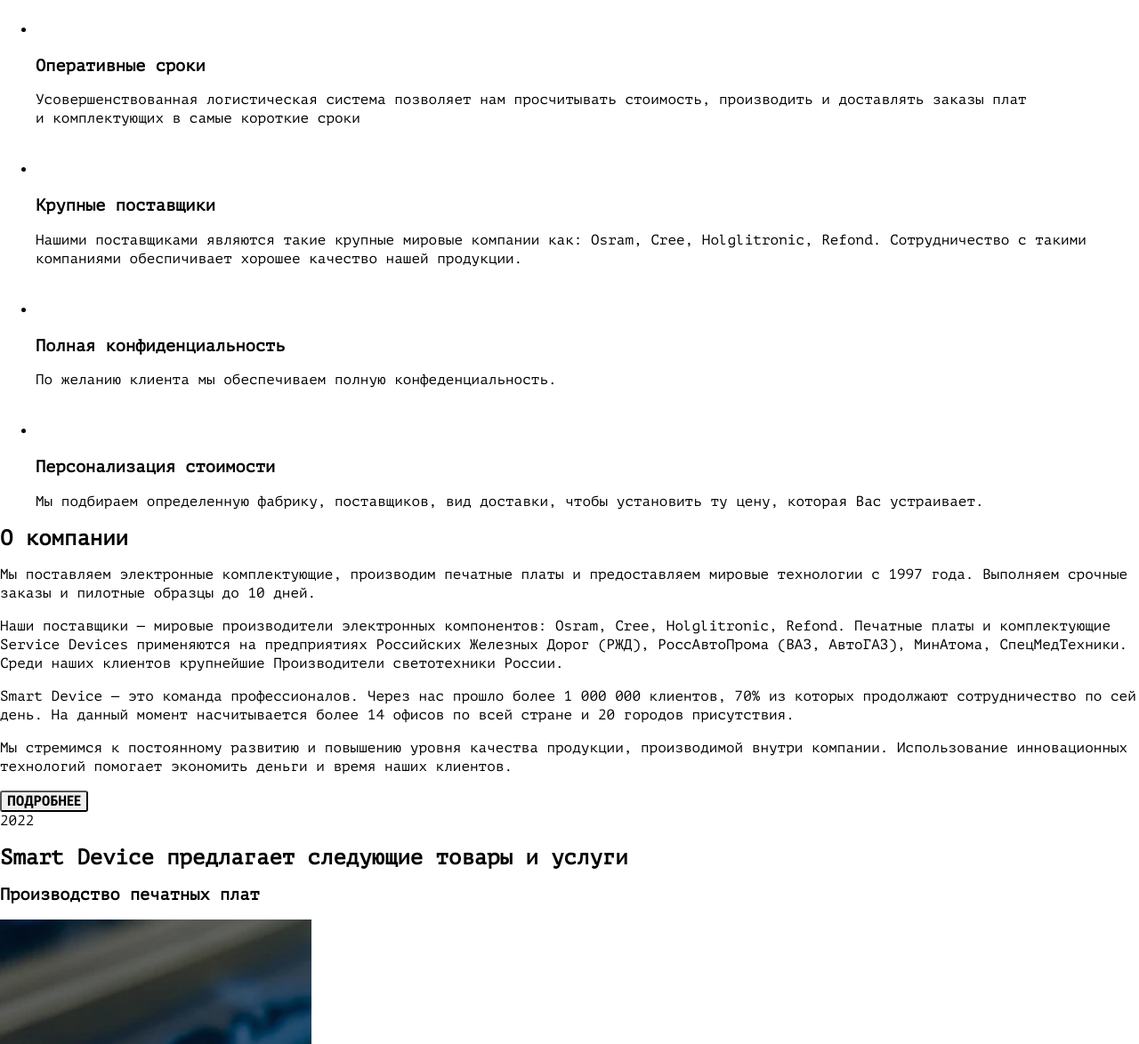
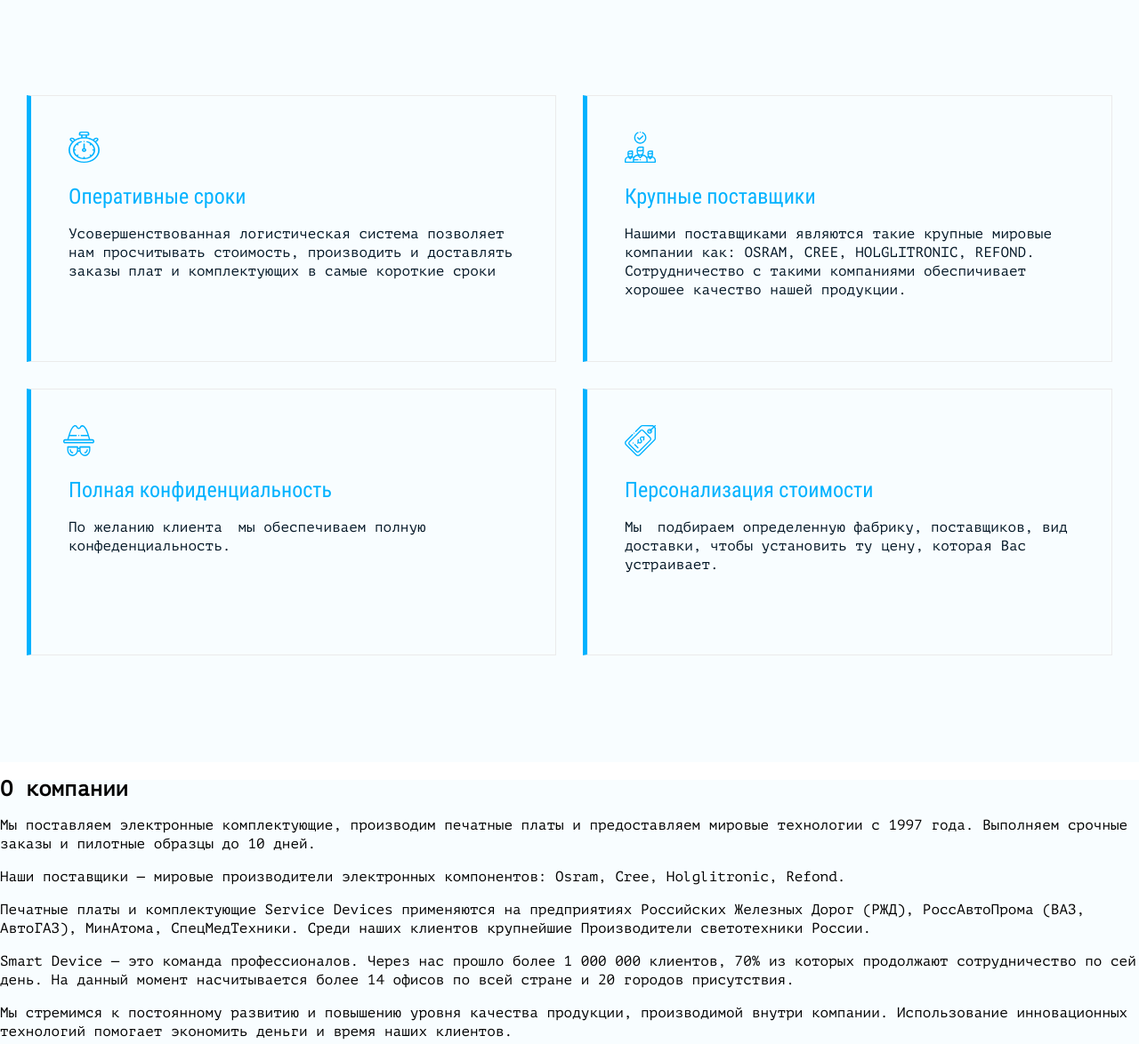
Before and after one commit to AlfaOm/smart-device, a website: page source/index.html in a window 1280 px wide. Shown: the part 894-2068 px from the top of the page at 89% size. Drawn offline with nearby package versions, Linux system fonts and the light colour scheme; files that its build step writes are made by us from their sources; files whose address does not match are found by name.

Commit message:
Вёрстка блока преимуществ

```diff
--- a/source/index.html
+++ b/source/index.html
@@ -75,41 +75,53 @@
 
       <section class="advantages">
         <h2 class="visually-hidden">Преимущества</h2>
-
+        <div class="container">
           <ul>
             <li>
+              <div class="advantages__item advantages__item--first">
                 <svg width="35" height="35">
-              <use xlink:href="img/svg/sprite.svg#stopwatch"></use>
+                  <use xlink:href="img/sprite/sprite_auto.svg#stopwatch"></use>
                 </svg>
                 <h3>Оперативные сроки</h3>
                 <p>Усовершенствованная логистическая система позволяет нам просчитывать стоимость, производить
-              и&nbsp;доставлять заказы плат и&nbsp;комплектующих в&nbsp;самые короткие сроки</p>
+                  и&nbsp;доставлять заказы плат&nbsp;и комплектующих в&nbsp;самые короткие сроки</p>
+              </div>
             </li>
             <li>
+              <div class="advantages__item advantages__item--second">
                 <svg width="35" height="35">
-              <use xlink:href="img/svg/sprite.svg#hired"></use>
+                  <use xlink:href="img/sprite/sprite_auto.svg#hired"></use>
                 </svg>
                 <h3>Крупные поставщики</h3>
                 <p>Нашими поставщиками являются такие крупные мировые компании как: <span>Osram, Cree, Holglitronic,
-                Refond</span>. Сотрудничество с&nbsp;такими компаниями обеспичивает хорошее качество нашей продукции.
+                    Refond</span>. Сотрудничество с&nbsp;такими компаниями обеспичивает хорошее качество нашей
+                  продукции.
                 </p>
+              </div>
             </li>
             <li>
+              <div class="advantages__item advantages__item--third">
                 <svg width="35" height="35">
-              <use xlink:href="img/svg/sprite.svg#detective"></use>
+                  <use xlink:href="img/sprite/sprite_auto.svg#detective"></use>
                 </svg>
                 <h3>Полная конфиденциальность</h3>
-            <p>По&nbsp;желанию клиента мы&nbsp;обеспечиваем полную конфеденциальность.</p>
+                <p>По&nbsp;желанию клиента &ensp;мы обеспечиваем полную конфеденциальность.</p>
+              </div>
             </li>
             <li>
+              <div class="advantages__item advantages__item--fourth">
                 <svg width="35" height="35">
-              <use xlink:href="img/svg/sprite.svg#tag"></use>
+                  <use xlink:href="img/sprite/sprite_auto.svg#tag"></use>
                 </svg>
                 <h3>Персонализация стоимости</h3>
-            <p>Мы&nbsp;подбираем определенную фабрику, поставщиков, вид доставки, чтобы установить ту&nbsp;цену, которая
+                <p>Мы&nbsp;&ensp;подбираем определенную фабрику, поставщиков, вид доставки, чтобы установить
+                  ту&nbsp;цену,
+                  которая
                   Вас устраивает.</p>
+              </div>
             </li>
           </ul>
+        </div>
       </section>
 
       <section class="about">
@@ -120,10 +132,13 @@
           </p>
           <p>Наши поставщики&nbsp;&mdash; мировые производители электронных компонентов: <span>Osram, Cree,
               Holglitronic,
-              Refond</span>. Печатные платы и&nbsp;комплектующие Service Devices применяются на&nbsp;предприятиях
+              Refond</span>. <div class="about__text-hidden about__text-hidden--mob">Печатные платы и&nbsp;комплектующие Service Devices применяются на&nbsp;предприятиях
             Российских Железных Дорог (РЖД), РоссАвтоПрома (ВАЗ, АвтоГАЗ), МинАтома, СпецМедТехники. Среди наших
             клиентов
             крупнейшие Производители светотехники России.</p>
+          </div>
+
+            <div class="about__text-hidden">
           <p>Smart Device&nbsp;&mdash; это команда профессионалов. Через нас прошло более
             1&nbsp;000&nbsp;000&nbsp;клиентов, 70% из&nbsp;которых продолжают сотрудничество по&nbsp;сей день.
             На&nbsp;данный момент насчитывается более 14&nbsp;офисов по&nbsp;всей стране и&nbsp;20&nbsp;городов
@@ -131,6 +146,7 @@
           <p>Мы&nbsp;стремимся к&nbsp;постоянному развитию и&nbsp;повышению уровня качества продукции, производимой
             внутри
             компании. Использование инновационных технологий помогает экономить деньги и&nbsp;время наших клиентов.</p>
+          </div>
 
           <button class="button about__button" type="button">Подробнее</button>
         </div>
--- /dev/null
+++ b/source/scss/blocks/about.scss
@@ -0,0 +1,3 @@
+.about {
+  background-color: $color-alice-blue2;
+}
--- /dev/null
+++ b/source/scss/blocks/advantages.scss
@@ -0,0 +1,145 @@
+.advantages {
+  padding-top: 120px;
+  padding-bottom: 120px;
+  background-color: $color-alice-blue2;
+
+  @include vp-1023 {
+    padding-top: 80px;
+  }
+
+  @include vp-769 {
+    padding-top: 50px;
+  }
+}
+
+.advantages ul {
+  margin: 0;
+  padding: 0;
+  display: flex;
+  justify-content: center;
+  flex-wrap: wrap;
+  column-gap: 30px;
+  row-gap: 30px;
+
+  list-style: none;
+}
+
+.advantages li {
+  padding-top: 40px;
+  padding-right: 42px;
+  padding-bottom: 35px;
+  padding-left: 42px;
+  max-width: 595px;
+  min-height: 300px;
+  background-color: $color-alice-blue2;
+  border: 1px solid $color-whisper;
+  border-left: 5px solid $color-deep-sky-blue;
+
+  &:hover {
+    background-color: $color-deep-sky-blue;
+    transition: 0.4s ease-out;
+  }
+  &:hover h3,
+  &:hover svg,
+  &:hover p {
+    color: $color-alice-blue;
+    transition: 0.4s ease-out;
+  }
+
+  @include vp-1023 {
+    padding-right: 30px;
+    padding-left: 41px;
+    max-width: 320px;
+    min-height: 360px;
+  }
+
+  @include vp-769 {
+    padding-top: 30px;
+    padding-left: 26px;
+    min-width: 270px;
+    min-height: 340px;
+
+    &:nth-child(4n + 3),
+    &:nth-child(4n + 4) {
+      min-height: 325px;
+    }
+  }
+}
+
+.advantages h3 {
+  margin: 0;
+  margin-bottom: 15px;
+  padding-top: 15px;
+  font-family: $ff-roboto-condensed;
+  font-size: 24px;
+  font-weight: 400;
+  line-height: 34px;
+  color: $color-deep-sky-blue;
+
+  @include vp-1023 {
+    margin-bottom: 11px;
+    padding-top: 9px;
+  }
+
+  @include vp-769 {
+    margin-bottom: 9px;
+    font-size: 20px;
+    line-height: 28px;
+  }
+}
+
+.advantages p{
+  margin: 0;
+  max-width: 505px;
+  color: $color-black-pearl;
+
+  @include vp-769 {
+    font-size: 14px;
+    line-height: 19px;
+  }
+}
+
+.advantages span {
+  text-transform: uppercase;
+}
+
+.advantages__item {
+  &--third svg {
+    margin-left: -6px;
+  }
+
+  @include vp-1023 {
+    &--third svg {
+      margin-left: 0px;
+    }
+
+    &--third h3 {
+      margin-bottom: 8px;
+      padding-top: 6px;
+    }
+
+    &--fourth h3 {
+      margin-bottom: 5px;
+      padding-top: 4px;
+    }
+  }
+
+  @include vp-769 {
+    &--third h3,
+    &--fourth h3 {
+      margin-bottom: 12px;
+      padding-top: 12px;
+    }
+  }
+}
+
+.advantages svg {
+  width: 35px;
+  height: 35px;
+  color: $color-deep-sky-blue;
+
+  @include vp-769 {
+    width: 30px;
+    height: 30px;
+  }
+}
--- a/source/scss/style.scss
+++ b/source/scss/style.scss
@@ -21,6 +21,8 @@
 @import "blocks/page-header.scss";
 @import "blocks/button.scss";
 @import "blocks/banner.scss";
+@import "blocks/advantages.scss";
+@import "blocks/about.scss";
 
 @import "blocks/service.scss";
 
--- a/source/scss/variables.scss
+++ b/source/scss/variables.scss
@@ -7,6 +7,7 @@
 $color-black-pearl: #041827;
 $color-bg-black-perl: #132732;
 $color-silver: #c4c4c4;
+$color-whisper: #ebebeb;
 
 
 // Default
```
Also changed, not shown: README.MD, build/css/style.min.css, build/img/sprite/sprite_auto.svg, build/index.html, source/img/sprite/sprite_auto.svg, 1 other file. Lines whose indentation alone changed are shown as unchanged.
